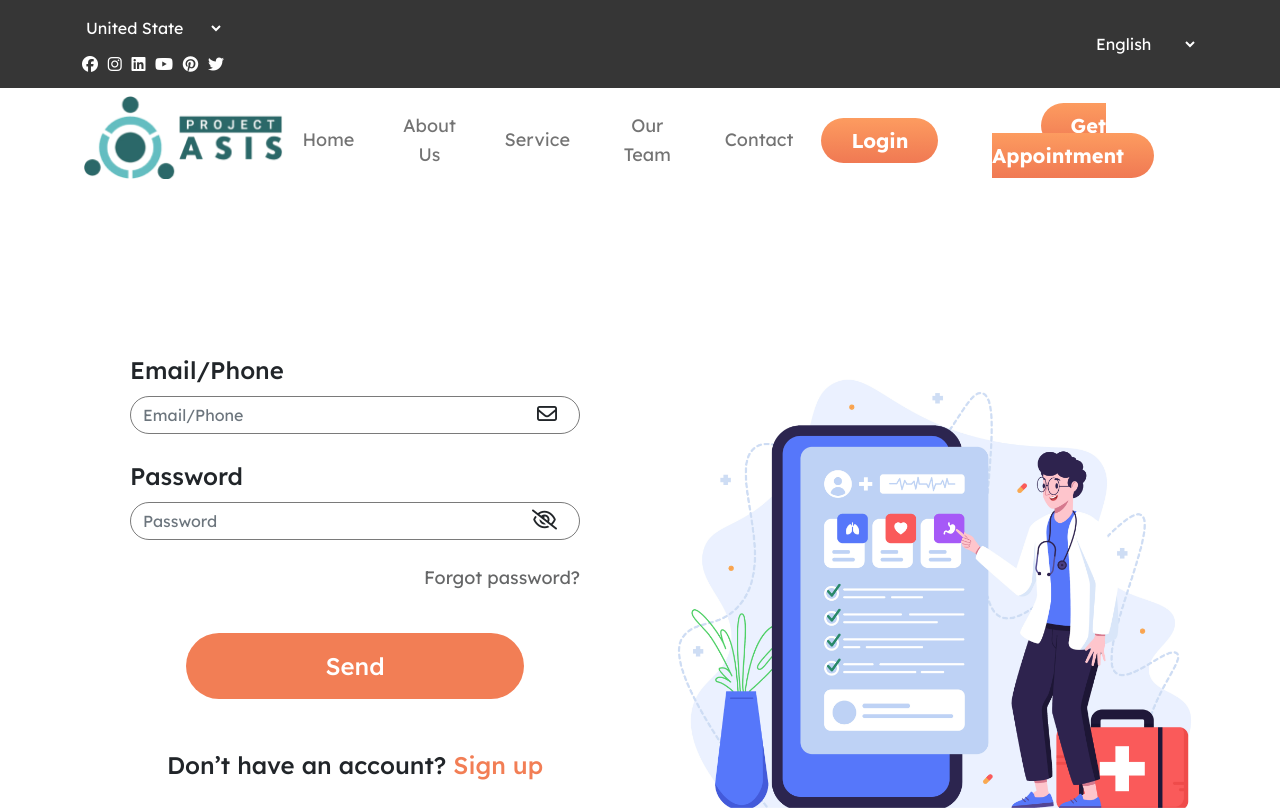
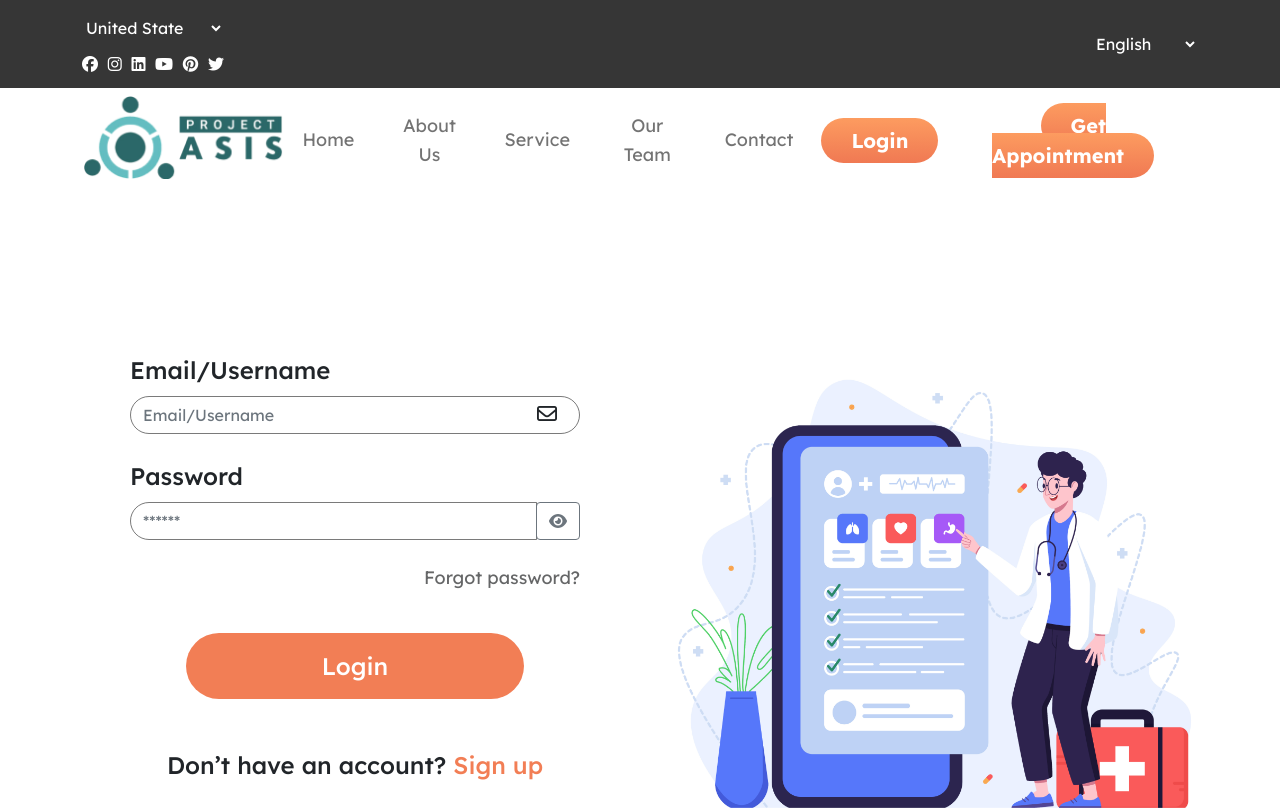
Before and after one commit to rjibon49/oasisCharity, a Next.js app: page /login in a window 1280 px wide. Shown: the top 810 px of the page. Built offline with nearby package versions, Linux system fonts and the light colour scheme.

Commit message:
update loging component

```diff
--- a/components/Header.js
+++ b/components/Header.js
@@ -3,6 +3,10 @@ import logo from "../public/images/logo/oasisLogo.png";
 import Link from 'next/link';
 import Image from 'next/image';
 import { useState, useEffect } from 'react';
+
+import { useRouter } from 'next/router';
+import { useDispatch, useSelector } from "react-redux";
+import { LogOut, reset } from '../features/authSlice';
 
 const Header = () => {
 
@@ -22,6 +26,18 @@ const Header = () => {
         window.removeEventListener('scroll', handleScroll);
         };
     }, []);
+
+    const router = useRouter();
+    const dispatch = useDispatch();
+    const { user, isError, isSuccess, isLoading, message } = useSelector(
+        (state) => state.auth
+      );
+
+      const logout = () => {
+        dispatch(LogOut());
+        dispatch(reset());
+        router.push("/");
+      };
 
 
     return (
@@ -82,12 +98,33 @@ const Header = () => {
                             <li className="nav-item">
                                 <Link href="/contact"><a className="nav-link">Contact</a></Link>
                             </li>
-                            <li className="nav-item">
-                                <Link href="/login"><a className="linkStyle" >Login</a></Link>
-                            </li>
-                            <li className=" nav-item">
-                                <Link href="/registration"><a className="linkStyle" >Get Appointment</a></Link>
-                            </li>
+                            {user && user.email ? (
+                                <>
+                                {/* If user is logged in, show Logout */}
+                                <li className="nav-item">
+                                    <button className="linkStyle" onClick={logout}>
+                                    Logout
+                                    </button>
+                                </li>
+                                </>
+                            ) : (
+                                <>
+                                {/* If user is not logged in, show Login and Get Appointment */}
+                                <li className="nav-item">
+                                    <Link href="/login">
+                                    <a className="linkStyle">Login</a>
+                                    </Link>
+                                </li>
+                                <li className=" nav-item">
+                                    <Link href="/registration">
+                                    <a className="linkStyle">Get Appointment</a>
+                                    </Link>
+                                </li>
+                                </>
+                            )}
+                            {
+                                    user && <li className="fw-bold nav-item text-center">{user.username}</li>
+                                }
                         </ul>
                     </div>
                 </nav>
--- a/components/Login/LoginComponent.js
+++ b/components/Login/LoginComponent.js
@@ -1,34 +1,44 @@
 import Image from 'next/image';
-import React, { useEffect } from 'react';
+import React, { useEffect, useState } from 'react';
 import loginImage from "../../public/images/content/loginPageImage.png";
 import Link from 'next/link';
-import { ToastContainer, toast } from 'react-toastify';
-import 'react-toastify/dist/ReactToastify.css';
+
+// Import Font Awesome icons in your component
+import { faEye, faEyeSlash } from '@fortawesome/free-solid-svg-icons';
+import { FontAwesomeIcon } from '@fortawesome/react-fontawesome';
+
+import { useRouter } from 'next/router';
+import { useDispatch, useSelector } from "react-redux";
+import { LoginUser, reset } from '../../features/authSlice';
 
 const LoginComponent = () => {
 
+    const [identifier, setIdentifier] = useState("");
+    const [password, setPassword] = useState("");
+    const dispatch = useDispatch();
+    const router = useRouter();
+    const { user, isError, isSuccess, isLoading, message } = useSelector(
+        (state) => state.auth
+    );
+
+    const handleLogin = (e) => {
+        e.preventDefault();
+        dispatch(LoginUser({ identifier, password }));
+    };
+
     useEffect(() => {
-        // Assuming you have a message in the query parameter after redirect
-        const queryParams = new URLSearchParams(window.location.search);
-        const message = queryParams.get('message');
+        if (isSuccess) {
+            router.push("/");
+        }
+        // dispatch(reset());
+    }, [ isSuccess, router]);
 
-        if (message) {
-          toast.success(message);
-        }
-      }, []);
 
-//       <ToastContainer
-//         position="top-right"
-//         autoClose={5000}
-//         hideProgressBar={false}
-//         newestOnTop={false}
-//         closeOnClick
-//         rtl={false}
-//         pauseOnFocusLoss
-//         draggable
-//         pauseOnHover
-//         theme="dark"
-//   />
+
+    const [showPassword, setShowPassword] = useState(false);
+    const togglePasswordVisibility = () => {
+        setShowPassword((prevShowPassword) => !prevShowPassword);
+      };
 
     return (
         <div>
@@ -36,22 +46,49 @@ const LoginComponent = () => {
                 <div className='row'>
                     <div className='col-xxl-6 col-xl-6 col-lg-6 textCenter'>
                         <div>
-                            <form className="row g-4 p-5">
+                            <form className="row g-4 p-5" onSubmit={handleLogin}>
+                                {isError && <p className="text-center">{message}</p>}
                                 <div className="col-md-12 position-relative">
-                                    <label htmlFor="email" className='text24 mb-2'>Email/Phone</label>
-                                    <input type="text" className="form-control" id='email' placeholder="Email/Phone" />
+                                    <label htmlFor="email" className='text24 mb-2'>Email/Username</label>
+                                    <input
+                                        type="text"
+                                        className="form-control"
+                                        id="email"
+                                        value={identifier}
+                                        onChange={(e) => setIdentifier(e.target.value)}
+                                        placeholder="Email/Username"
+                                    />
                                     <i className="far fa-envelope iconPosition"></i>
                                 </div>
                                 <div className="col-md-12 position-relative">
                                     <label htmlFor="password" className='text24 mb-2'>Password</label>
-                                    <input type="password" className="form-control" id='password' placeholder="Password" />
-                                    <i className="far fa-eye-slash iconPosition"></i>
+                                    <div className="input-group">
+                                        <input
+                                            type="password"
+                                            className="form-control"
+                                            id="password"
+                                            value={password}
+                                            onChange={(e) => setPassword(e.target.value)}
+                                            placeholder="******"
+                                        />
+                                        <div className="input-group-append">
+                                        <button
+                                            type="button"
+                                            className="btn btn-outline-secondary"
+                                            onClick={togglePasswordVisibility}
+                                        >
+                                            <FontAwesomeIcon
+                                            icon={showPassword ? faEyeSlash : faEye}
+                                            />
+                                        </button>
+                                        </div>
+                                    </div>
                                 </div>
                                 <div className='text-end'>
                                     <Link href="#"><a><p className='text18'>Forgot password?</p></a></Link>
                                 </div>
                                 <div className="col-12 text-center">
-                                    <button type="submit" className="loginButton">Send</button>
+                                    <button type="submit" className="loginButton" disabled={isLoading}>{isLoading ? "Loading..." : "Login"}</button>
                                 </div>
                             </form>
 
@@ -67,7 +104,6 @@ const LoginComponent = () => {
                     </div>
                 </div>
             </div>
-            <ToastContainer />
         </div>
     );
 };
--- a/components/Registration/RegistrationComponent.js
+++ b/components/Registration/RegistrationComponent.js
@@ -55,7 +55,7 @@ const RegistrationComponent = () => {
               password: '',
               confirmPassword: '',
             });
-            router.push('/login?message=Registration successful. Please log in.');
+            router.push('/thank-you?message=Registration successful.');
           } else {
             // Handle registration error
             handleRegistrationError(response);
--- /dev/null
+++ b/features/authSlice.js
@@ -0,0 +1,92 @@
+// authSlice.js
+import { createSlice, createAsyncThunk } from "@reduxjs/toolkit";
+import axios from "axios";
+
+const initialState = {
+  user: null,
+  isError: false,
+  isSuccess: false,
+  isLoading: false,
+  message: ""
+};
+
+// Update the endpoint URLs
+const baseUrl = "http://localhost:5000/api";
+
+export const LoginUser = createAsyncThunk("user/LoginUser", async (user, thunkAPI) => {
+    try {
+        const response = await axios.post(`${baseUrl}/login`, {
+            identifier: user.identifier,
+            password: user.password
+        });
+
+        return response.data;
+    } catch (error) {
+        console.error('Login error:', error);
+        if (error.response) {
+            const message = error.response.data.message;
+            return thunkAPI.rejectWithValue(message);
+        } else {
+            return thunkAPI.rejectWithValue("An error occurred during login");
+        }
+    }
+});
+
+export const getMe = createAsyncThunk("user/getMe", async (_, thunkAPI) => {
+  try {
+    const response = await axios.get(`${baseUrl}/me`);
+    return response.data;
+  } catch (error) {
+    if (error.response) {
+      const message = error.response.data.message;
+      return thunkAPI.rejectWithValue(message);
+    }
+  }
+});
+
+export const LogOut = createAsyncThunk("user/LogOut", async () => {
+  await axios.delete(`${baseUrl}/logout`);
+});
+
+export const authSlice = createSlice({
+  name: "auth",
+  initialState,
+  reducers: {
+    reset: (state) => initialState
+  },
+  extraReducers: (builder) => {
+    builder.addCase(LoginUser.pending, (state) => {
+      state.isLoading = true;
+    });
+    builder.addCase(LoginUser.fulfilled, (state, action) => {
+        // Update the state with the user information
+        state.user = action.payload;
+        state.isError = false;
+        state.isSuccess = true;
+        state.isLoading = false;
+    })
+    .addCase(LoginUser.rejected, (state, action) => {
+        // Handle the rejected case
+        state.isError = true;
+        state.message = action.payload || "An error occurred during login";
+        state.isLoading = false;
+    });
+
+    builder.addCase(getMe.pending, (state) => {
+      state.isLoading = true;
+    });
+    builder.addCase(getMe.fulfilled, (state, action) => {
+      state.isLoading = false;
+      state.isSuccess = true;
+      state.user = action.payload;
+    });
+    builder.addCase(getMe.rejected, (state, action) => {
+      state.isLoading = false;
+      state.isError = true;
+      state.message = action.payload;
+    });
+  }
+});
+
+export const { reset } = authSlice.actions;
+export default authSlice.reducer;
--- a/package.json
+++ b/package.json
@@ -13,10 +13,12 @@
     "@fortawesome/free-brands-svg-icons": "^6.4.2",
     "@fortawesome/free-solid-svg-icons": "^6.4.2",
     "@fortawesome/react-fontawesome": "^0.2.0",
+    "@reduxjs/toolkit": "^2.0.1",
     "axios": "^1.6.2",
     "next": "^12.3.4",
     "react": "18.2.0",
     "react-dom": "18.2.0",
+    "react-redux": "^9.0.2",
     "react-toastify": "^9.1.3",
     "swiper": "^8.3.2"
   },
--- a/pages/_app.js
+++ b/pages/_app.js
@@ -2,6 +2,8 @@ import "@fortawesome/fontawesome-svg-core/styles.css";
 import Head from 'next/head';
 import Script from 'next/script';
 import '/public/styles/globals.css'
+import { Provider } from 'react-redux';
+import { store } from '../store/store';
 
 export default function App({ Component, pageProps }) {
   return <>
@@ -24,6 +26,10 @@ export default function App({ Component, pageProps }) {
       id="bootstrap-cdn"
 src="https://cdn.jsdelivr.net/npm/bootstrap@5.1.3/dist/js/bootstrap.bundle.min.js" />
   <Script src="https://kit.fontawesome.com/a54f1db03d.js" crossOrigin="anonymous" />
-    <Component {...pageProps} />
+
+    {/* application with the Redux Provider */}
+    <Provider store={store}>
+        <Component {...pageProps} />
+      </Provider>
   </>
 }
--- a/public/styles/globals.css
+++ b/public/styles/globals.css
@@ -8,6 +8,12 @@ a {
 }
 ul, li {
   text-decoration: none;
+}
+.fullDisplay {
+  height: 55vh;
+  display: flex;
+  align-items: center;
+  justify-content: center;
 }
 .footerHeight {
   height: 100px;
--- /dev/null
+++ b/store/store.js
@@ -0,0 +1,8 @@
+import { configureStore } from '@reduxjs/toolkit';
+import authReducer from "../features/authSlice";
+
+export const store = configureStore({
+  reducer: {
+    auth: authReducer
+  },
+});
```
Also changed, not shown: components/Misc/ThankYou.js (added, +33 -0 lines), pages/thank-you/index.js (added, +25 -0 lines), 1 other file (tests, documents, lock files or other folders).
